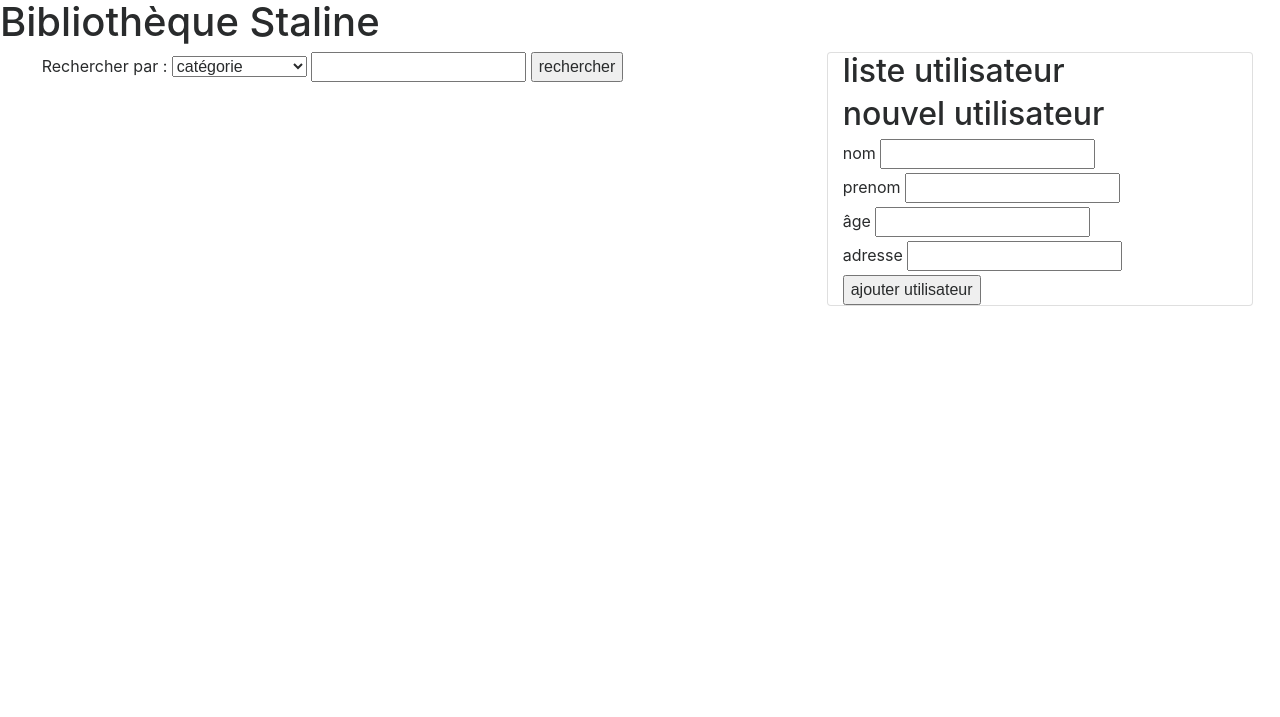
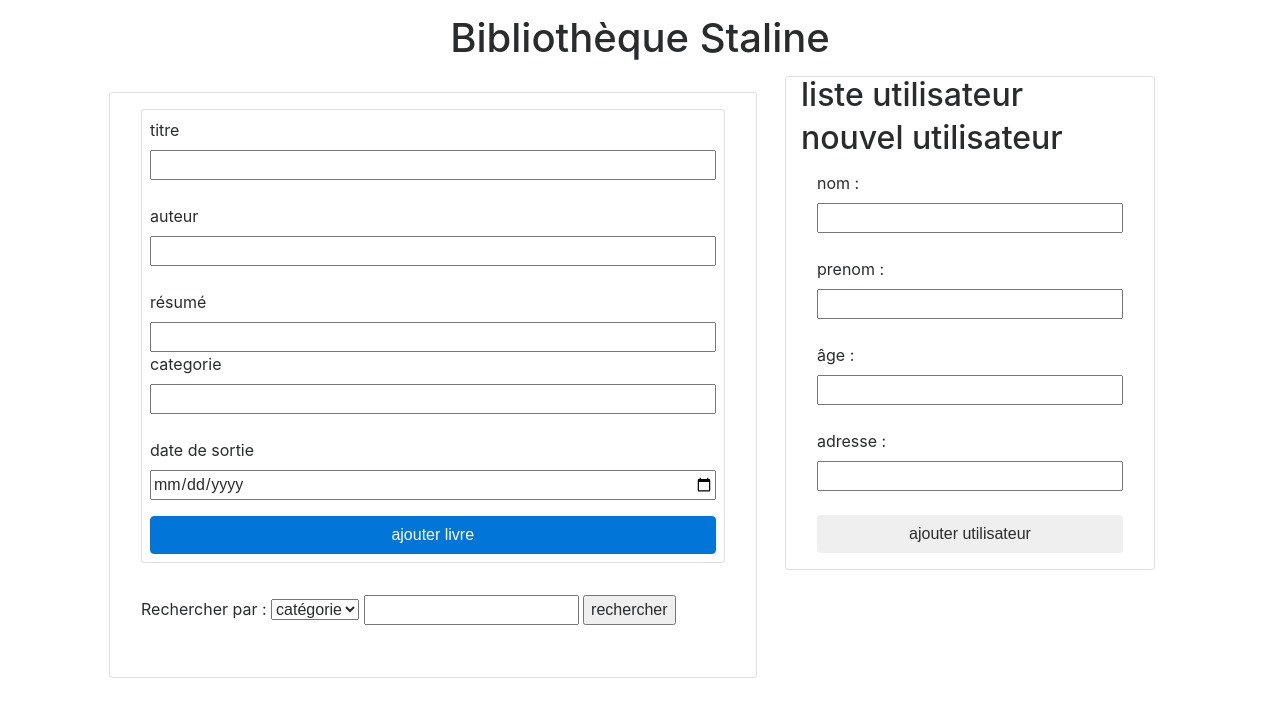
Before and after one commit to geasseur/bibliotheque, a PHP site: page / in a window 1280 px wide. Shown: the top 717 px of the page. Run offline with PHP 8.4, Linux system fonts and the light colour scheme; data that the repository does not hold is empty.

Commit message:
sort to book write but bugged

```diff
--- /dev/null
+++ b/css/style.css
@@ -0,0 +1,3 @@
+#user, #book{
+  vertical-align: top;
+}
--- a/index.php
+++ b/index.php
@@ -6,7 +6,36 @@ function chargerClasse($classname)
 
 spl_autoload_register('chargerClasse');
 require 'model/connexion.php';
+
+//launch bookManager
 $bookManager = new BookManager($bdd);
+
+//display of all books in library
 $displaybooks = $bookManager->listBook();
+
+//add a book in the bdd
+if (isset($_POST['addBook'])) {
+  $book = new Book([
+    'title'=>$_POST['title'],
+    'author'=>$_POST['author'],
+    'resume'=>$_POST['resume'],
+    'releaseDate'=>$_POST['dateSortie'],
+    'category'=>$_POST['category']
+  ]);
+  $bookManager->addBook($book);
+  header('Location:index.php');
+}
+
+if (isset($_POST['trie'])) {
+  if (!empty($_POST['trieBook']) and is_string($_POST['trieBook'])) {
+    if (!empty($_POST['cleTrie']) and is_string($_POST['cleTrie'])) {
+      //header('Location:index.php');
+      $critere = $_POST['trieBook'];
+      $objRecherche = $_POST['cleTrie'];
+      $displaybooks = $bookManager->sortBook($critere, $objRecherche);
+      var_dump($displaybooks);
+    }
+  }
+}
 require 'vue/vueIndex.php';
 ?>
--- a/model/entite/BookManager.php
+++ b/model/entite/BookManager.php
@@ -8,12 +8,18 @@ class BookManager{
 
   //function to added a book on the database
   public function addBook(Book $book){
-
+    $addBook = $this->_bdd->prepare('INSERT INTO book(title, author, resume, releaseDate, category, available) VALUES(:title, :author, :resume, :releaseDate, :category, 1)');
+    $addBook->bindValue(':title', $book->getTitle(), PDO::PARAM_STR);
+    $addBook->bindValue(':author', $book->getAuthor(), PDO::PARAM_STR);
+    $addBook->bindValue(':resume', $book->getResume(), PDO::PARAM_STR);
+    $addBook->bindValue(':releaseDate', $book->getReleaseDate());
+    $addBook->bindValue(':category', $book->getCategory(), PDO::PARAM_STR);
+    $addBook->execute();
   }
 
   //function to list the books in the database
   public function listBook(){
-    $displaybooks = $this->_bdd->query('SELECT title, author, releaseDate
+    $displaybooks = $this->_bdd->query('SELECT title, author, releaseDate, category
       from book ');
       if ($displaybooks == true) {
         return $displaybooks->fetchAll();
@@ -24,8 +30,15 @@ class BookManager{
   }
 
   //function to sort the book's list
-  public function sortBook($critere){
-
+  public function sortBook($critere, $objRecherche){
+    var_dump($objRecherche);
+    // $displayBooks = $this->_bdd->query('SELECT title, author, category FROM book WHERE "'.$critere.'" = "'.$objRecherche.'" ');
+    $displayBooks = $this->_bdd->prepare('SELECT title, author, category, releaseDate FROM book WHERE :critere = :objRecherche ');
+    $displayBooks->bindValue(':critere', $critere, PDO::PARAM_STR);
+    $displayBooks->bindValue(':objRecherche', $objRecherche, PDO::PARAM_STR);
+    $displayBooks->execute();
+    var_dump($displayBooks->fetch(PDO::FETCH_ASSOC));
+    return $displayBooks->fetchAll();
   }
 
   //function to update a book
--- a/vue/vueIndex.php
+++ b/vue/vueIndex.php
@@ -13,25 +13,35 @@
         <link rel="stylesheet" href="css/normalize.css">
         <link rel="stylesheet" href="css/main.css">
         <link rel="stylesheet" href="bootstrap4/css/bootstrap.css">
+        <link rel="stylesheet" href="css/style.css">
         <script src="js/vendor/modernizr-2.8.3.min.js"></script>
     </head>
     <body>
       <header>
-        <h1>Bibliothèque Staline</h1>
+        <h1 class='m-3' style='text-align :center'>Bibliothèque Staline</h1>
       </header>
-      <main class='d-flex justify-content-around'>
-        <section class='col-sm-12 col-md-7 d-inline-block'>
+      <main class='container'>
+        <section class='col-sm-12 col-md-7 d-inline-block card h-100 ml-4 mt-3' id="book">
           <!-- form to added a new book -->
-          <form class="" action="" method="post">
-
+          <form class="d-flex flex-wrap flex-column justify-content-around m-3 p-2 card" action="" method="post">
+            <label for="">titre</label>
+            <input type="text" name="title" value=""><br>
+            <label for="">auteur</label>
+            <input type="text" name="author" value=""><br>
+            <label for="">résumé</label>
+            <input type="text" name="resume" value="">
+            <label for="">categorie</label>
+            <input type="text" name="category" value=""><br>
+            <label for="">date de sortie</label>
+            <input type="date" name="dateSortie" value="">
+            <input class='mt-3 btn btn-primary' type="submit" name="addBook" value="ajouter livre">
           </form>
-          <section>
+          <section class='d-flex flex-column justify-content-around'>
             <!-- form to sort book's list -->
-            <form class="" action="" method="post">
+            <form class="m-3" action="" method="post">
               <label for="">Rechercher par : </label>
               <select class="" name="trieBook">
                 <option value="category">catégorie</option>
-                <option value="releaseDate">Année de sortie</option>
                 <option value="title">titre</option>
                 <option value="author">auteur</option>
               </select>
@@ -39,25 +49,31 @@
               <input type="submit" name="trie" value="rechercher">
             </form>
             <!-- book's list -->
-            <section>
+            <section class='m-3'>
             <?php
             if (!empty($displaybooks)) {
               foreach ($displaybooks as $key => $value) { ?>
-                <article class="card">
+                <article class="card d-flex flex-column justify-content-around mt-3">
                   <h3><?php echo $value['title']; ?></h3>
-                  <p><?php echo $value['author']; ?></p>
-                  <p><?php echo $value['releaseDate']; ?></p>
+                  <div class="d-flex justify-content-around">
+                    <p><?php echo $value['author']; ?></p>
+                    <p><?php echo $value['releaseDate']; ?></p>
+                    <p><?php echo $value['category']; ?></p>
+                  </div>
+                  <form style='text-align:center' class="m-2" action="index.html" method="post">
+                    <input class='btn btn-success' type="submit" name="" value="détail">
+                  </form>
                 </article>
             <?php }
-          } ?>
+            } ?>
             </section>
           </section>
         </section>
         <!-- section user -->
-        <aside class=" card col-sm-12 col-md-4 d-inline-block">
+        <aside class=" card col-sm-12 col-md-4 d-inline-block h-100 ml-4" id='user'>
           <h2>liste utilisateur</h2>
           <!-- section to list users -->
-          <section>
+          <section class='d-flex flex-column justify-content-around'>
             <?php
             if (isset($displayUsers) and !empty($displayUsers)) {
               foreach ($displayUsers as $key => $value) { ?>
@@ -71,16 +87,16 @@
           </section>
           <h2>nouvel utilisateur</h2>
           <!-- form for added a new user -->
-          <form class="" action="" method="post">
-            <label for="">nom</label>
+          <form class="d-flex flex-column justify-content-around m-2 p-2" action="" method="post">
+            <label for="">nom :</label>
             <input type="text" name="name" value=""><br>
-            <label for="">prenom</label>
+            <label for="">prenom : </label>
             <input type="text" name="firstName" value=""><br>
-            <label for="">âge</label>
+            <label for="">âge :</label>
             <input type="age" name="" value=""><br>
-            <label for="">adresse</label>
+            <label for="">adresse :</label>
             <input type="adress" name="" value=""><br>
-            <input type="submit" name="" value="ajouter utilisateur">
+            <input class='btn' type="submit" name="" value="ajouter utilisateur">
           </form>
         </aside>
       </main>
```
Also changed, not shown: 2 other files.
